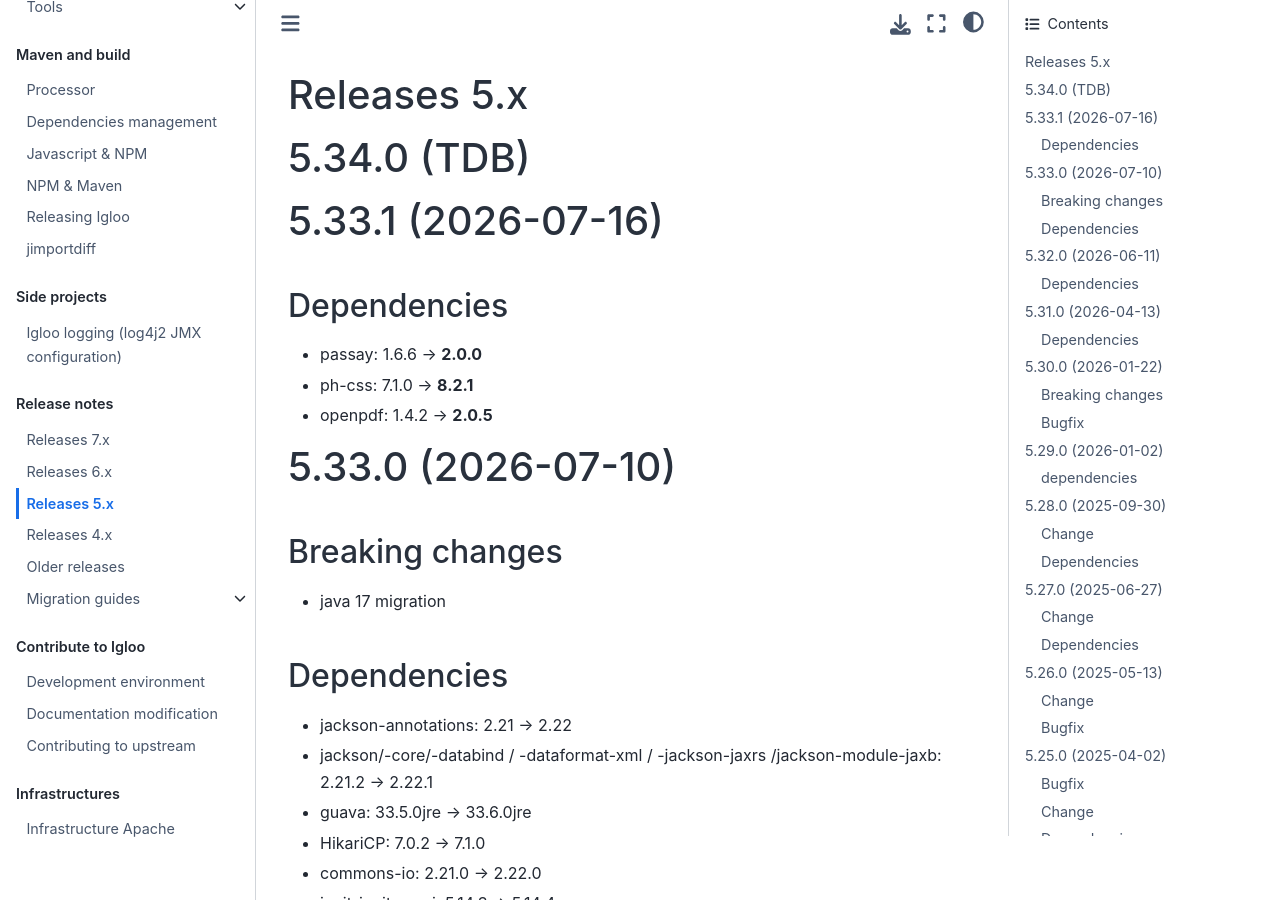
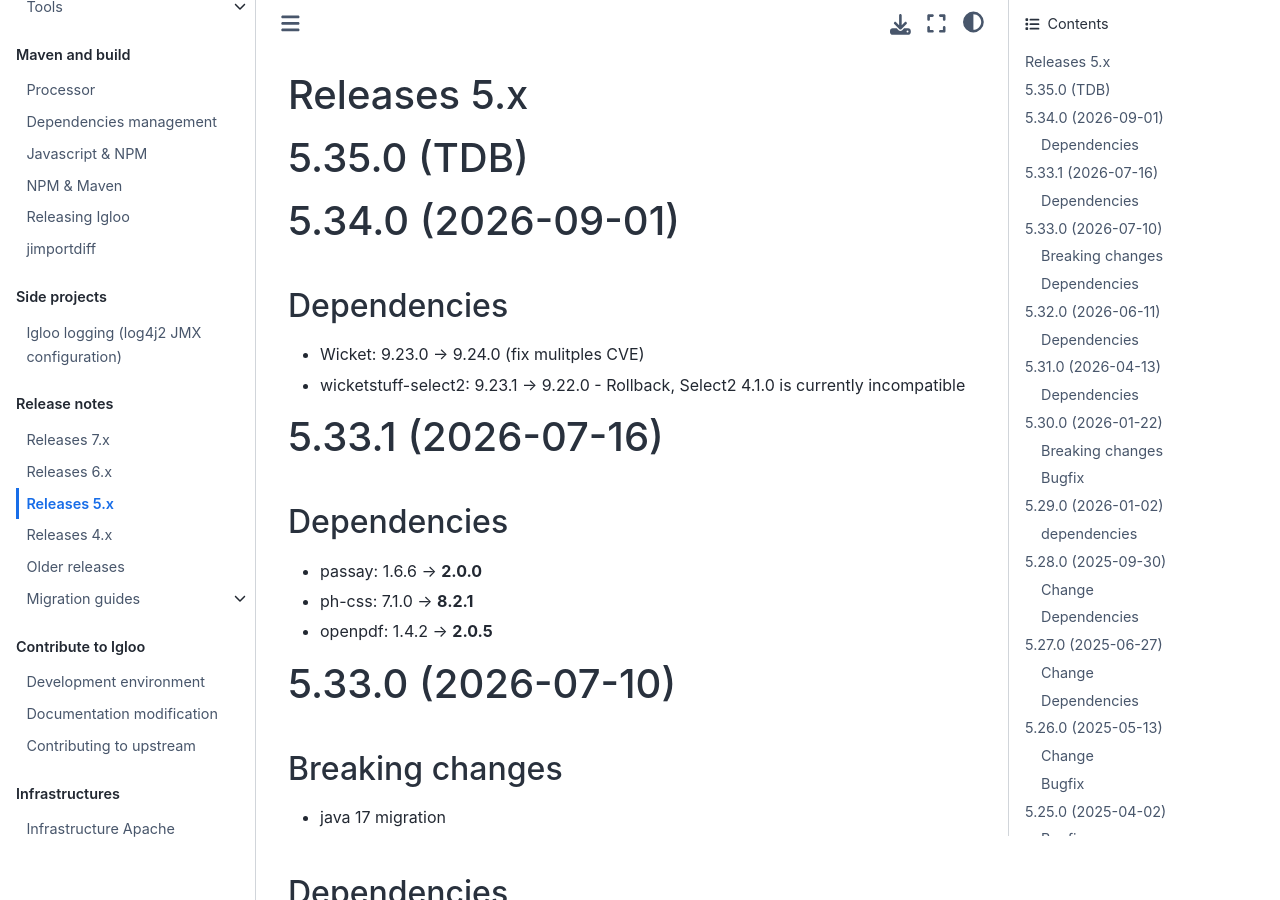
Before and after one commit to igloo-project/igloo-doc, a Sphinx documentation site: the page built from source/release-notes/releases-5.x.md, in a window 1280 px wide and 900 px high. Built offline with Sphinx 7.4.7 and the Sphinx Book theme 1.1.4, drawn with Linux system fonts in a browser that asks for light colours.

Commit message:
igloo 5.34.0

```diff
--- a/source/release-notes/releases-5.x.md
+++ b/source/release-notes/releases-5.x.md
@@ -1,8 +1,16 @@
 # Releases 5.x
+
+(v5.35.0)=
+
+# 5.35.0 (TDB)
 
 (v5.34.0)=
 
-# 5.34.0 (TDB)
+# 5.34.0 (2026-09-01)
+
+## Dependencies
+* Wicket: 9.23.0 -> 9.24.0 (fix mulitples CVE)
+* wicketstuff-select2: 9.23.1 -> 9.22.0 - Rollback, Select2 4.1.0  is currently incompatible
 
 (v5.33.0)=
 
```
